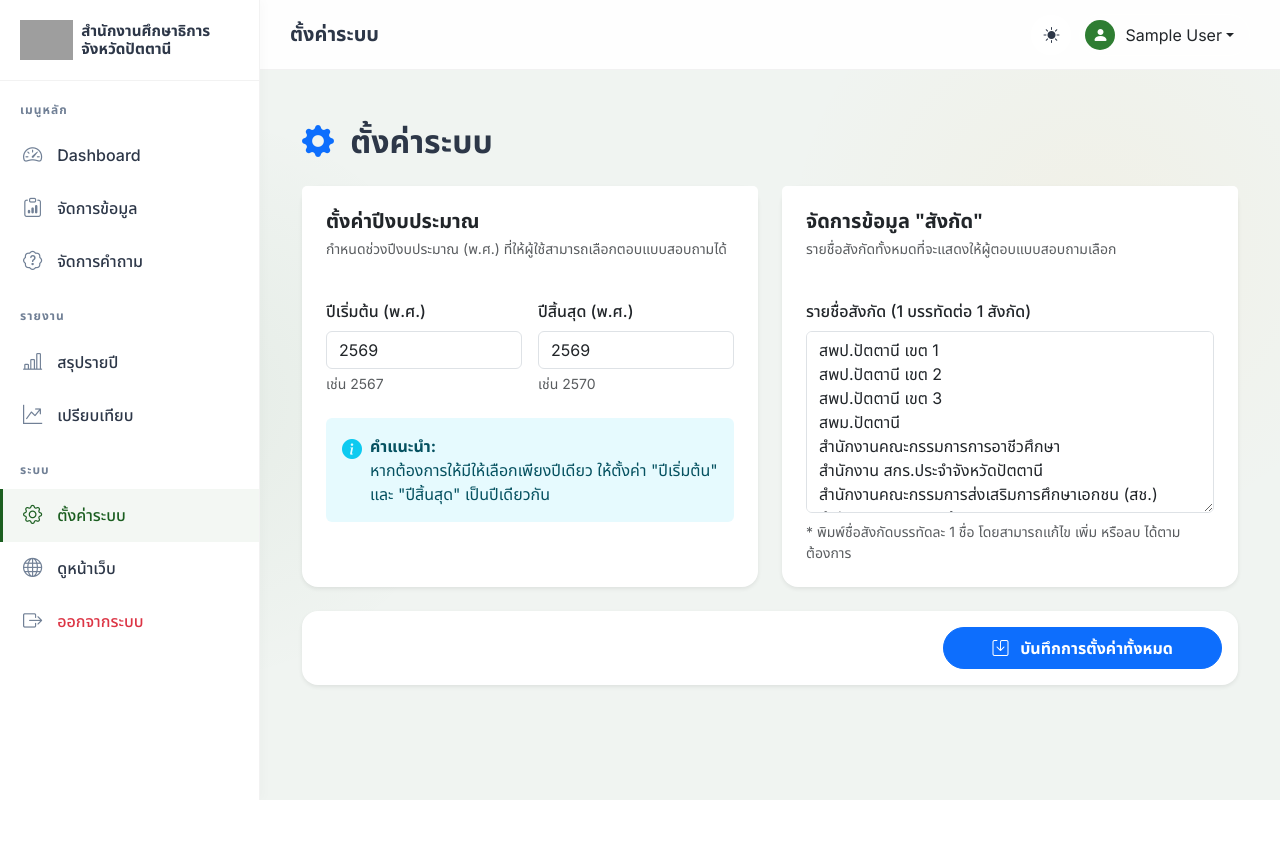
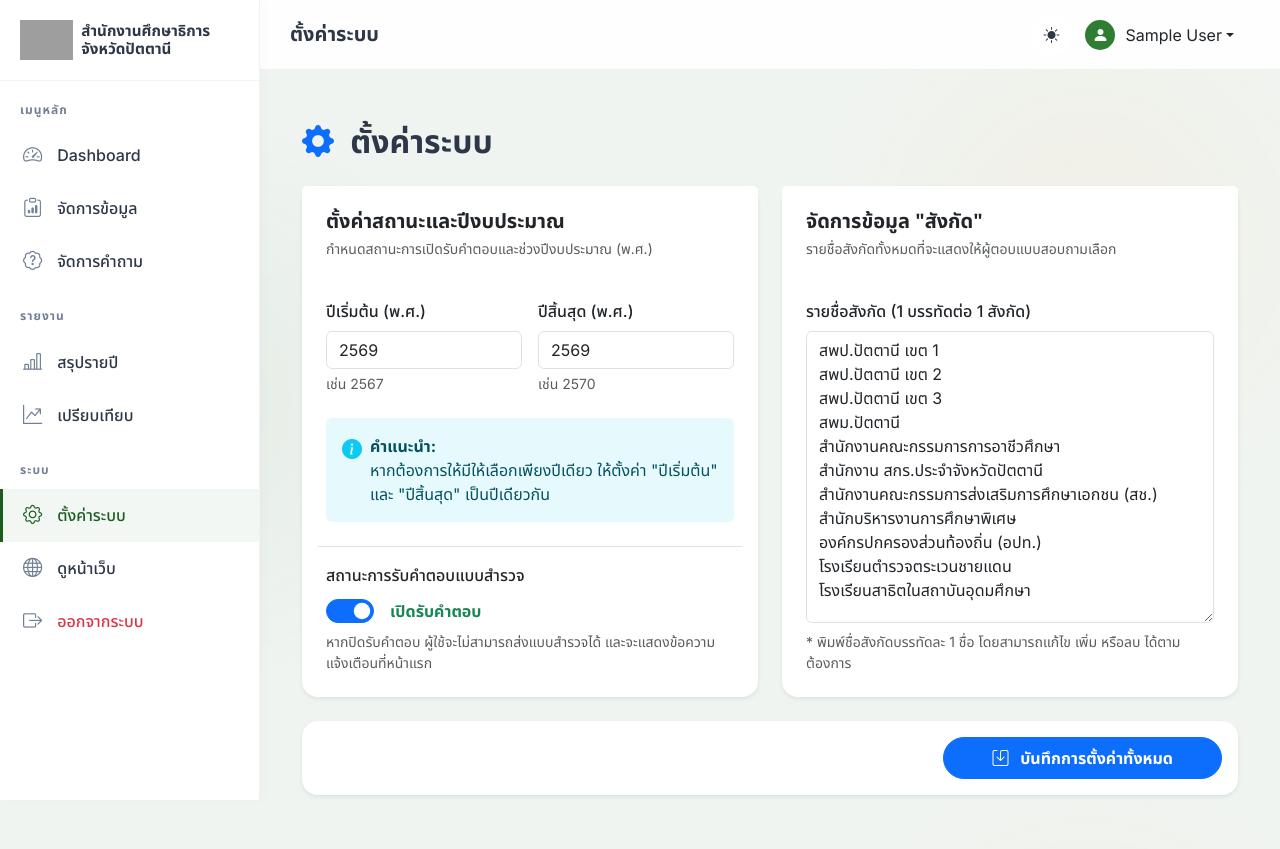
Before and after one commit to aungkiko/edusurvey, a PHP site: page /admin/settings in a window 1280 px wide. Before the commit the page ends 800 px from the top, so only its background shows below. Run offline with PHP 8.4, Linux system fonts and the light colour scheme; the visitor is signed in with stand-in values (Sample User, id 1); some libraries are stand-ins or nearby versions; grey boxes are pictures that could not be loaded.

Commit message:
Update survey title and add survey open/close feature

```diff
--- a/config/app.php
+++ b/config/app.php
@@ -8,8 +8,8 @@
 
 // --- App Settings ---
 define('APP_NAME', 'EduSurvey');
-define('APP_FULL_NAME', 'ระบบแบบสอบถามตัวชี้วัดแผนพัฒนาการศึกษาจังหวัดปัตตานี');
-define('APP_SUBTITLE', 'แผนพัฒนาการศึกษาจังหวัดปัตตานี พ.ศ. 2569-2573');
+define('APP_FULL_NAME', 'ระบบแบบสำรวจตามตัวชี้วัดแผนพัฒนาการศึกษาจังหวัดปัตตานี');
+define('APP_SUBTITLE', 'แผนพัฒนาการศึกษาจังหวัดปัตตานี ฉบับทบทวน พ.ศ. 2569-2573');
 define('APP_VERSION', '1.0.0');
 
 // --- ช่วงปีที่จัดเก็บข้อมูล (โหลดจาก settings.json) ---
@@ -22,6 +22,7 @@ if (file_exists($settingsFile)) {
 
 define('YEAR_START', isset($appSettings['year_start']) ? (int)$appSettings['year_start'] : 2569);
 define('YEAR_END', isset($appSettings['year_end']) ? (int)$appSettings['year_end'] : 2573);
+define('SURVEY_IS_OPEN', isset($appSettings['survey_is_open']) ? (bool)$appSettings['survey_is_open'] : true);
 
 // --- Pagination ---
 define('PER_PAGE', 15);
--- a/config/settings.json
+++ b/config/settings.json
@@ -1,4 +1,5 @@
 {
     "year_start": 2569,
-    "year_end": 2569
+    "year_end": 2569,
+    "survey_is_open": true
 }
--- a/controllers/SettingController.php
+++ b/controllers/SettingController.php
@@ -67,6 +67,7 @@ class SettingController extends Controller
         $settings = $this->getSettings();
         $settings['year_start'] = $yearStart;
         $settings['year_end'] = $yearEnd;
+        $settings['survey_is_open'] = isset($_POST['survey_is_open']) && $_POST['survey_is_open'] === '1';
 
         $saveSettingsSuccess = file_put_contents($this->settingsFile, json_encode($settings, JSON_PRETTY_PRINT | JSON_UNESCAPED_UNICODE));
 
@@ -100,7 +101,8 @@ class SettingController extends Controller
         }
         return [
             'year_start' => YEAR_START,
-            'year_end' => YEAR_END
+            'year_end' => YEAR_END,
+            'survey_is_open' => SURVEY_IS_OPEN
         ];
     }
 }
--- a/database/schema.sql
+++ b/database/schema.sql
@@ -1,6 +1,6 @@
 -- ===================================================
 -- EduSurvey Database Schema
--- ระบบแบบสอบถามตัวชี้วัดแผนพัฒนาการศึกษาจังหวัดปัตตานี
+-- ระบบแบบสำรวจตามตัวชี้วัดแผนพัฒนาการศึกษาจังหวัดปัตตานี
 -- พ.ศ. 2569-2573
 -- ===================================================
 
--- a/index.php
+++ b/index.php
@@ -2,7 +2,7 @@
 /**
  * ===================================================
  * EduSurvey - Front Controller (Entry Point)
- * ระบบแบบสอบถามตัวชี้วัดแผนพัฒนาการศึกษาจังหวัดปัตตานี
+ * ระบบแบบสำรวจตามตัวชี้วัดแผนพัฒนาการศึกษาจังหวัดปัตตานี
  * ===================================================
  *
  * ทุก request จะถูก route ผ่านไฟล์นี้โดย .htaccess
--- a/views/layouts/main.php
+++ b/views/layouts/main.php
@@ -3,7 +3,7 @@
 <head>
     <meta charset="UTF-8">
     <meta name="viewport" content="width=device-width, initial-scale=1.0">
-    <meta name="description" content="ระบบแบบสอบถามตัวชี้วัดแผนพัฒนาการศึกษาจังหวัดปัตตานี พ.ศ. 2569-2573">
+    <meta name="description" content="ระบบแบบสำรวจตามตัวชี้วัดแผนพัฒนาการศึกษาจังหวัดปัตตานี ฉบับทบทวน พ.ศ. 2569-2573">
     <meta name="author" content="สำนักงานศึกษาธิการจังหวัดปัตตานี">
     <title><?= htmlspecialchars($title ?? 'หน้าแรก') ?> | <?= APP_NAME ?></title>
 
--- a/views/settings/index.php
+++ b/views/settings/index.php
@@ -14,8 +14,8 @@
             <div class="col-lg-6">
                 <div class="card border-0 shadow-sm rounded-4 animate-fade-in h-100">
                     <div class="card-header bg-white border-0 pt-4 pb-0 px-4">
-                        <h5 class="card-title mb-0">ตั้งค่าปีงบประมาณ</h5>
-                        <p class="text-muted small mt-1">กำหนดช่วงปีงบประมาณ (พ.ศ.) ที่ให้ผู้ใช้สามารถเลือกตอบแบบสอบถามได้</p>
+                        <h5 class="card-title mb-0">ตั้งค่าสถานะและปีงบประมาณ</h5>
+                        <p class="text-muted small mt-1">กำหนดสถานะการเปิดรับคำตอบและช่วงปีงบประมาณ (พ.ศ.)</p>
                     </div>
                     <div class="card-body p-4">
                         <div class="row g-3">
@@ -44,6 +44,30 @@
                                     </div>
                                 </div>
                             </div>
+
+                            <div class="col-12 mt-4 pt-3 border-top">
+                                <label class="form-label fw-medium d-block">สถานะการรับคำตอบแบบสำรวจ</label>
+                                <div class="form-check form-switch mt-2">
+                                    <input class="form-check-input" type="checkbox" id="survey_is_open" name="survey_is_open" value="1" <?= (isset($settings['survey_is_open']) && $settings['survey_is_open'] === false) ? '' : 'checked' ?> style="width: 3em; height: 1.5em; cursor: pointer;">
+                                    <label class="form-check-label ms-3 mt-1 fw-bold text-<?= (isset($settings['survey_is_open']) && $settings['survey_is_open'] === false) ? 'danger' : 'success' ?>" for="survey_is_open" style="cursor: pointer;">
+                                        <?= (isset($settings['survey_is_open']) && $settings['survey_is_open'] === false) ? 'ปิดรับคำตอบ' : 'เปิดรับคำตอบ' ?>
+                                    </label>
+                                </div>
+                                <div class="form-text mt-2">หากปิดรับคำตอบ ผู้ใช้จะไม่สามารถส่งแบบสำรวจได้ และจะแสดงข้อความแจ้งเตือนที่หน้าแรก</div>
+                            </div>
+
+                            <script>
+                            document.getElementById('survey_is_open').addEventListener('change', function() {
+                                var label = document.querySelector('label[for="survey_is_open"]');
+                                if (this.checked) {
+                                    label.textContent = 'เปิดรับคำตอบ';
+                                    label.className = 'form-check-label ms-3 mt-1 fw-bold text-success';
+                                } else {
+                                    label.textContent = 'ปิดรับคำตอบ';
+                                    label.className = 'form-check-label ms-3 mt-1 fw-bold text-danger';
+                                }
+                            });
+                            </script>
                         </div>
                     </div>
                 </div>
```
Also changed, not shown: controllers/HomeController.php (+8 -1 lines), views/home/index.php (+9 -3 lines).
